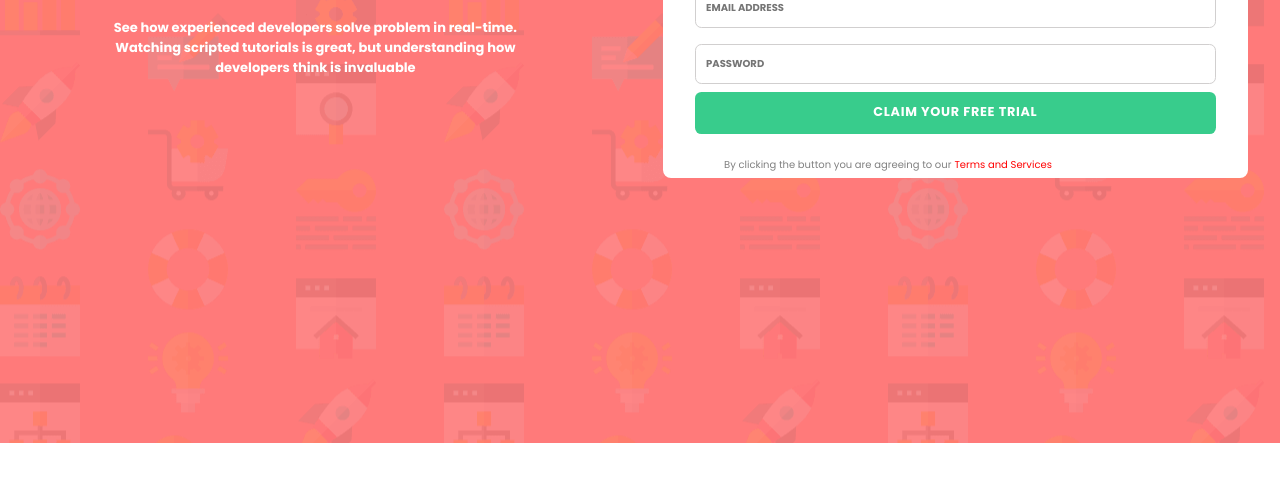
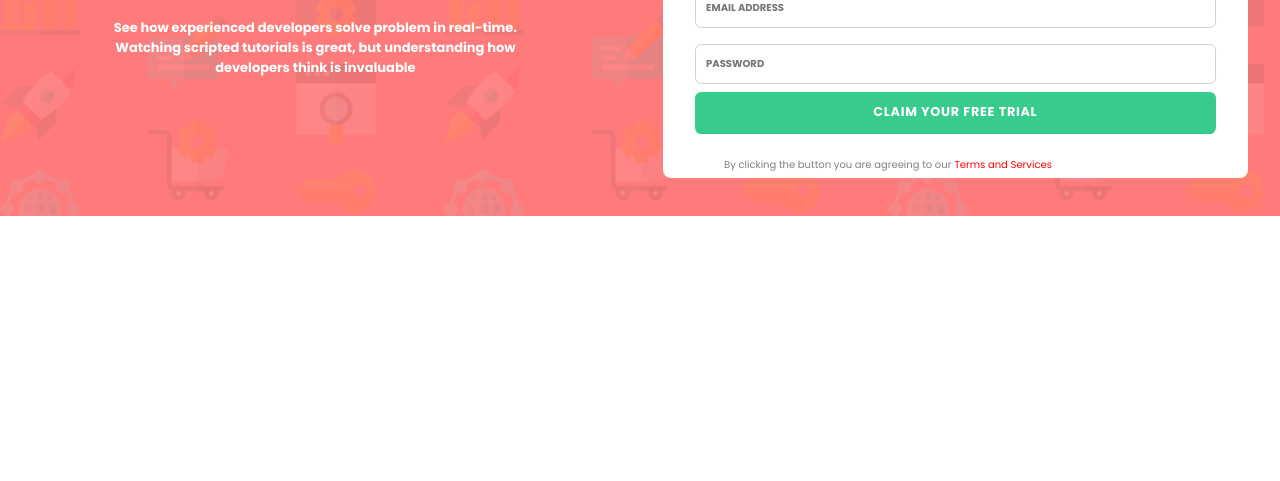
Before and after one commit to IhtishamMushtaq/LearnToCode_DOM, a plain HTML site: page index.html in a window 1280 px wide. Shown: the part 353-834 px from the top of the page. After the commit the page ends 800 px from the top, so only its background shows below. Drawn offline with Linux system fonts and the light colour scheme.

Commit message:
Desktop tweaks

```diff
--- a/style.css
+++ b/style.css
@@ -146,8 +146,9 @@ margin-left: 10%;
     background-repeat: no-repeat;
     height: 100%vh;
     margin-bottom: 2cm;
-    padding-bottom: 7cm;
-    overflow-y: hidden;
+    padding-bottom: 1cm;
+    overflow-y: none;
+
 
 }
 .container1{
```
